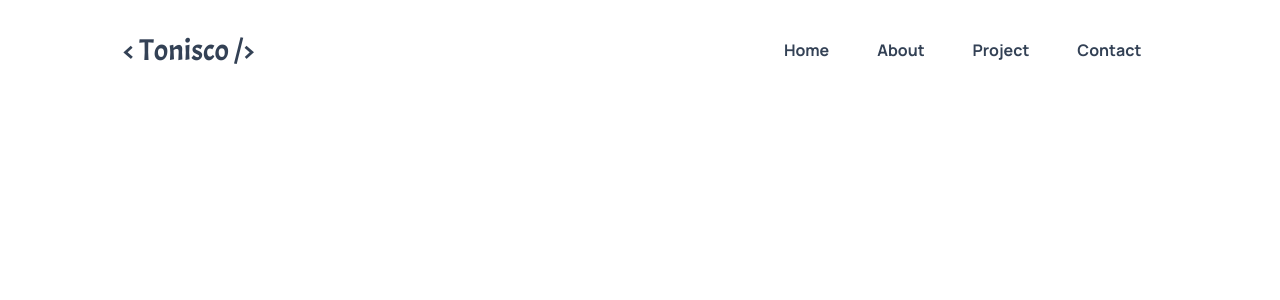
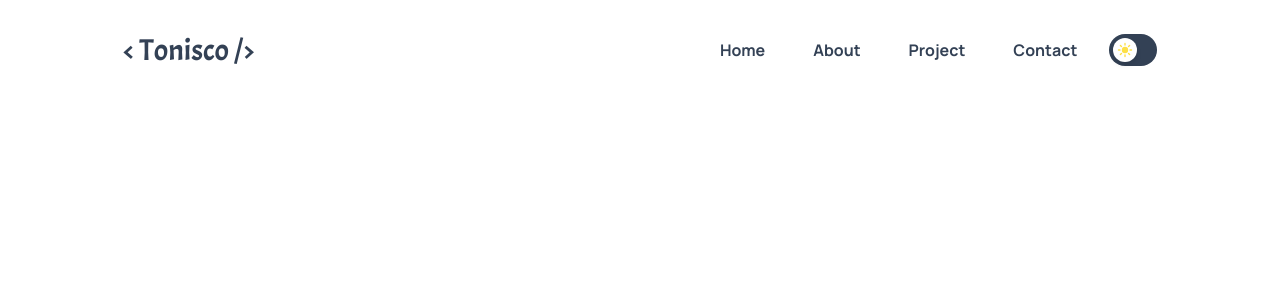
Before and after one commit to tonisco/portfolio, a Next.js app: page / in a window 1280 px wide. Shown: the top 300 px of the page. Built offline with nearby package versions, Linux system fonts and the light colour scheme.

Commit message:
dark mode

```diff
--- a/package.json
+++ b/package.json
@@ -15,6 +15,7 @@
     "eslint": "8.36.0",
     "framer-motion": "^10.6.1",
     "next": "13.2.4",
+    "next-themes": "^0.2.1",
     "react": "18.2.0",
     "react-dom": "18.2.0",
     "react-icons": "^4.8.0",
--- a/src/components/Navbar/index.tsx
+++ b/src/components/Navbar/index.tsx
@@ -1,19 +1,36 @@
-import { useState } from "react"
-import { IoClose, IoMenu } from "react-icons/io5"
-import { AnimatePresence, motion } from "framer-motion"
+import { useEffect, useState } from "react"
+import { IoClose, IoMenu, IoMoon, IoSunny } from "react-icons/io5"
+import { AnimatePresence, motion, spring } from "framer-motion"
+import { useTheme } from "next-themes"
 
 function Navbar() {
   const [showSidebar, setShowSideBar] = useState(false)
+  const [isDark, setIsDark] = useState(true)
+
+  const { setTheme, theme } = useTheme()
+
+  const changeTheme = () => {
+    if (theme === "light") setTheme("dark")
+    else setTheme("light")
+  }
+
+  useEffect(() => {
+    if (theme) {
+      const usingDark = theme === "dark"
+      if (isDark !== usingDark) setIsDark(usingDark)
+    }
+  }, [isDark, theme])
 
   const setSidebar = (val: boolean) => setShowSideBar(val)
 
   return (
     <nav className="container mx-auto flex items-center justify-between py-8 px-4 xl:w-5/6">
-      <h1 className="font-acme text-3xl text-slate-700">{`< Tonisco />`}</h1>
+      <h1 className="font-acme text-3xl text-slate-700 dark:text-white">{`< Tonisco />`}</h1>
+      <main className="flex items-center gap-4">
         <ul className="hidden gap-4 md:flex">
           <li>
             <a
-            className="px-4 font-manrope text-base font-bold capitalize text-slate-700"
+              className="px-4 font-manrope text-base font-bold capitalize text-slate-700 dark:text-white"
               href="home"
             >
               home
@@ -21,7 +38,7 @@ function Navbar() {
           </li>
           <li>
             <a
-            className="px-4 font-manrope text-base font-bold capitalize text-slate-700"
+              className="px-4 font-manrope text-base font-bold capitalize text-slate-700 dark:text-white"
               href="home"
             >
               about
@@ -29,7 +46,7 @@ function Navbar() {
           </li>
           <li>
             <a
-            className="px-4 font-manrope text-base font-bold capitalize text-slate-700"
+              className="px-4 font-manrope text-base font-bold capitalize text-slate-700 dark:text-white"
               href="home"
             >
               project
@@ -37,7 +54,7 @@ function Navbar() {
           </li>
           <li>
             <a
-            className="px-4 font-manrope text-base font-bold capitalize text-slate-700"
+              className="px-4 font-manrope text-base font-bold capitalize text-slate-700 dark:text-white"
               href="home"
             >
               contact
@@ -45,13 +62,37 @@ function Navbar() {
           </li>
         </ul>
         <IoMenu
-        className="block text-3xl text-slate-700 md:hidden"
+          className="block text-3xl text-slate-700 dark:text-white md:hidden"
           onClick={() => setSidebar(true)}
         />
+        <div
+          className={`flex h-8 w-12 cursor-pointer items-center justify-start rounded-full bg-slate-700 p-1 dark:bg-white ${
+            isDark && "justify-end"
+          }`}
+          onClick={changeTheme}
+        >
+          <motion.div
+            layout
+            transition={spring}
+            className="flex h-6 w-6 items-center justify-center rounded-full bg-white shadow-md dark:bg-slate-700"
+          >
+            <motion.div
+              whileTap={{ rotate: 360 }}
+              className="flex items-center justify-center"
+            >
+              {isDark ? (
+                <IoMoon className="h-4 w-4 text-white" />
+              ) : (
+                <IoSunny className="h-4 w-4 text-yellow-300" />
+              )}
+            </motion.div>
+          </motion.div>
+        </div>
+      </main>
       <AnimatePresence>
         {showSidebar && (
           <motion.div
-            className="fixed left-0 top-0 block h-screen w-screen bg-black bg-opacity-50 md:hidden"
+            className="fixed left-0 top-0 block h-screen w-screen bg-black bg-opacity-50 dark:bg-white dark:bg-opacity-50 md:hidden"
             onClick={() => setSidebar(false)}
             initial={{ opacity: 0 }}
             animate={{ opacity: 1 }}
@@ -63,23 +104,23 @@ function Navbar() {
       <AnimatePresence>
         {showSidebar && (
           <motion.nav
-            className="fixed left-0 top-0 flex h-screen w-[320px] flex-col gap-10 bg-white px-6 pt-8 shadow md:hidden"
+            className="fixed left-0 top-0 flex h-screen w-[320px] flex-col gap-10 bg-white px-6 pt-8 shadow dark:bg-slate-700 md:hidden"
             initial={{ x: -320 }}
             animate={{ x: 0 }}
             exit={{ x: -320 }}
             transition={{ ease: "easeOut", duration: 0.5 }}
           >
-            <div className="flex justify-between">
-              <h1 className="font-acme text-3xl text-slate-700">{`< Tonisco />`}</h1>
+            <div className="flex justify-between pr-4">
+              <h1 className="font-acme text-3xl text-slate-700 dark:text-white">{`< Tonisco />`}</h1>
               <IoClose
-                className="text-3xl text-slate-700"
+                className="text-3xl text-slate-700 dark:text-white"
                 onClick={() => setSidebar(false)}
               />
             </div>
             <ul className=" flex flex-col gap-6 ">
               <li>
                 <a
-                  className="font-manrope text-base font-bold capitalize text-slate-700"
+                  className="font-manrope text-base font-bold capitalize text-slate-700 dark:text-white"
                   href="home"
                 >
                   home
@@ -87,7 +128,7 @@ function Navbar() {
               </li>
               <li>
                 <a
-                  className="font-manrope text-base font-bold capitalize text-slate-700"
+                  className="font-manrope text-base font-bold capitalize text-slate-700 dark:text-white"
                   href="home"
                 >
                   about
@@ -95,7 +136,7 @@ function Navbar() {
               </li>
               <li>
                 <a
-                  className="font-manrope text-base font-bold capitalize text-slate-700"
+                  className="font-manrope text-base font-bold capitalize text-slate-700 dark:text-white"
                   href="home"
                 >
                   project
@@ -103,7 +144,7 @@ function Navbar() {
               </li>
               <li>
                 <a
-                  className="font-manrope text-base font-bold capitalize text-slate-700"
+                  className="font-manrope text-base font-bold capitalize text-slate-700 dark:text-white"
                   href="home"
                 >
                   contact
--- a/src/pages/_app.tsx
+++ b/src/pages/_app.tsx
@@ -1,6 +1,11 @@
 import "@/styles/globals.css"
 import type { AppProps } from "next/app"
+import { ThemeProvider } from "next-themes"
 
 export default function App({ Component, pageProps }: AppProps) {
-  return <Component {...pageProps} />
+  return (
+    <ThemeProvider attribute="class">
+      <Component {...pageProps} />
+    </ThemeProvider>
+  )
 }
--- a/src/pages/index.tsx
+++ b/src/pages/index.tsx
@@ -11,7 +11,9 @@ const manrope = Manrope({ subsets: ["greek"], variable: "--manrope-font" })
 
 export default function Home() {
   return (
-    <div className={`${acme.variable} ${manrope.variable}`}>
+    <div
+      className={`${acme.variable} ${manrope.variable} bg-white dark:bg-slate-700`}
+    >
       <Navbar />
     </div>
   )
--- a/tailwind.config.js
+++ b/tailwind.config.js
@@ -1,6 +1,7 @@
 /** @type {import('tailwindcss').Config} */
 module.exports = {
   content: ["./src/**/*.{js,ts,jsx,tsx}"],
+  darkMode: "class",
   theme: {
     container: {
       padding: {
```
Also changed, not shown: .eslintrc.json, 1 other file (tests, documents, lock files or other folders). Lines whose indentation alone changed are shown as unchanged.
